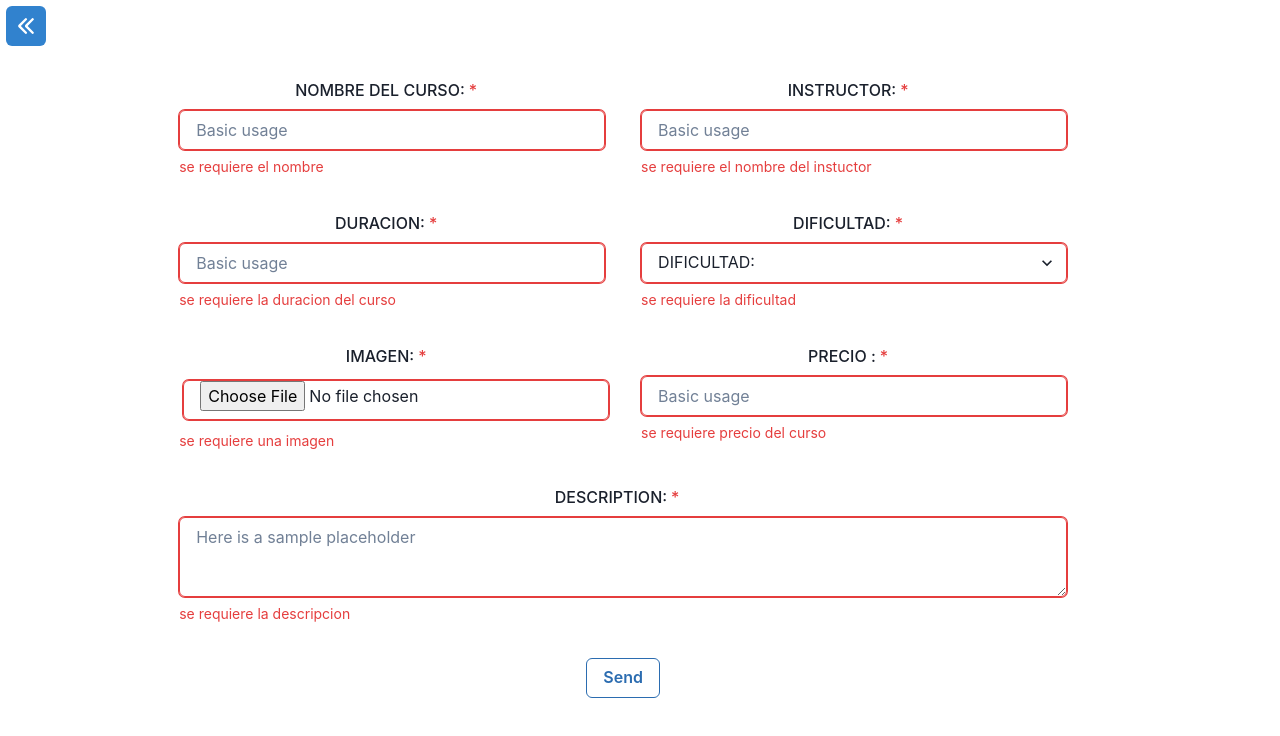
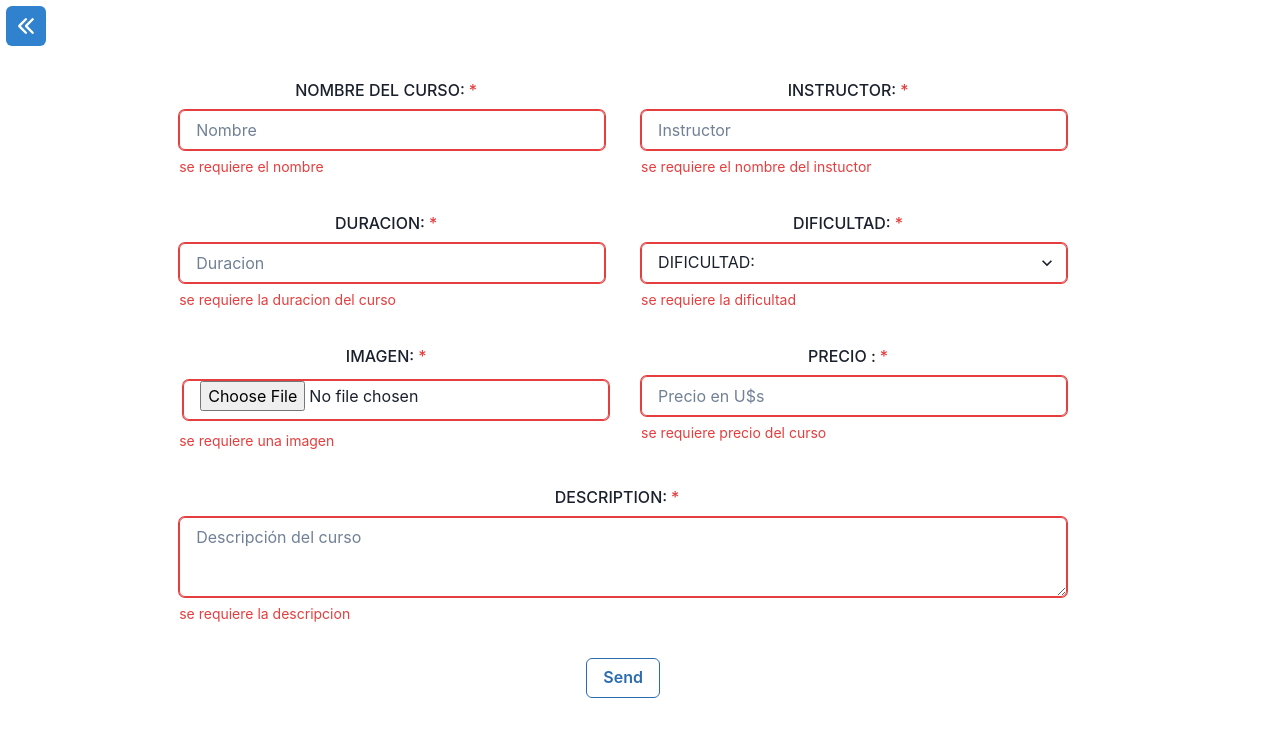
Before and after one commit to FacundoAylan/CurSort, a React (Create React App) app in the folder Client/: page /crear in a window 1280 px wide. Shown: the top 736 px of the page. Built offline with nearby package versions, Linux system fonts and the light colour scheme.

Commit message:
Arreglo BUG formulario-Nombre

```diff
--- a/Client/src/Component/Form/Form.js
+++ b/Client/src/Component/Form/Form.js
@@ -40,11 +40,15 @@ function Form() {
     descripcion: "",
   });
   const expresiones = {
-    nombre: /^[a-z0-9_-]{3,16}$/,
-    instuctor: /^[a-zA-ZñÑáéíóúÁÉÍÓÚ]+$/,
+    // ^[A-Za-z\s0-9_-]{3,16}$ codigo anterior
+    // ^[\s\S]{0,25}$
+    //
+    nombre: /^[A-Za-z0-9 _]*[A-Za-z0-9][A-Za-z0-9 _]*$/,
+    // ^[a-zA-ZñÑáéíóúÁÉÍÓÚ]+$ codigo anterior
+    instuctor: /[^\W_]/,
     duracion: /^[0-9]+([,][0-9]+)?$/,
     imagen: /(?:jpg|gif|png|jfif|jpeg)/,
-    descripcion: /^[\s\S]{10,100}$/,
+    descripcion: /^[\s\S]{10,300}$/,
   };
   const handleInputChange = (e) => {
     e.target.id === "duracion" || e.target.id === "precio"
@@ -136,7 +140,7 @@ function Form() {
                 <FormLabel>NOMBRE DEL CURSO:</FormLabel>
               </Center>
               <Input
-                placeholder="Basic usage"
+                placeholder="Nombre"
                 id="nombre"
                 onChange={handleInputChange}
               />
@@ -154,7 +158,7 @@ function Form() {
                 <FormLabel>INSTRUCTOR:</FormLabel>
               </Center>
               <Input
-                placeholder="Basic usage"
+                placeholder="Instructor"
                 id="instuctor"
                 onChange={handleInputChange}
               />
@@ -175,7 +179,7 @@ function Form() {
                 <FormLabel>DURACION:</FormLabel>
               </Center>
               <Input
-                placeholder="Basic usage"
+                placeholder="Duracion"
                 id="duracion"
                 onChange={handleInputChange}
               />
@@ -248,7 +252,7 @@ function Form() {
                 <FormLabel>PRECIO :</FormLabel>
               </Center>
               <Input
-                placeholder="Basic usage"
+                placeholder="Precio en U$s"
                 id="precio"
                 onChange={handleInputChange}
               />
@@ -267,7 +271,7 @@ function Form() {
                 <FormLabel>DESCRIPTION:</FormLabel>
               </Center>
               <Textarea
-                placeholder="Here is a sample placeholder"
+                placeholder="Descripción del curso"
                 id="descripcion"
                 onChange={handleInputChange}
               />
```
